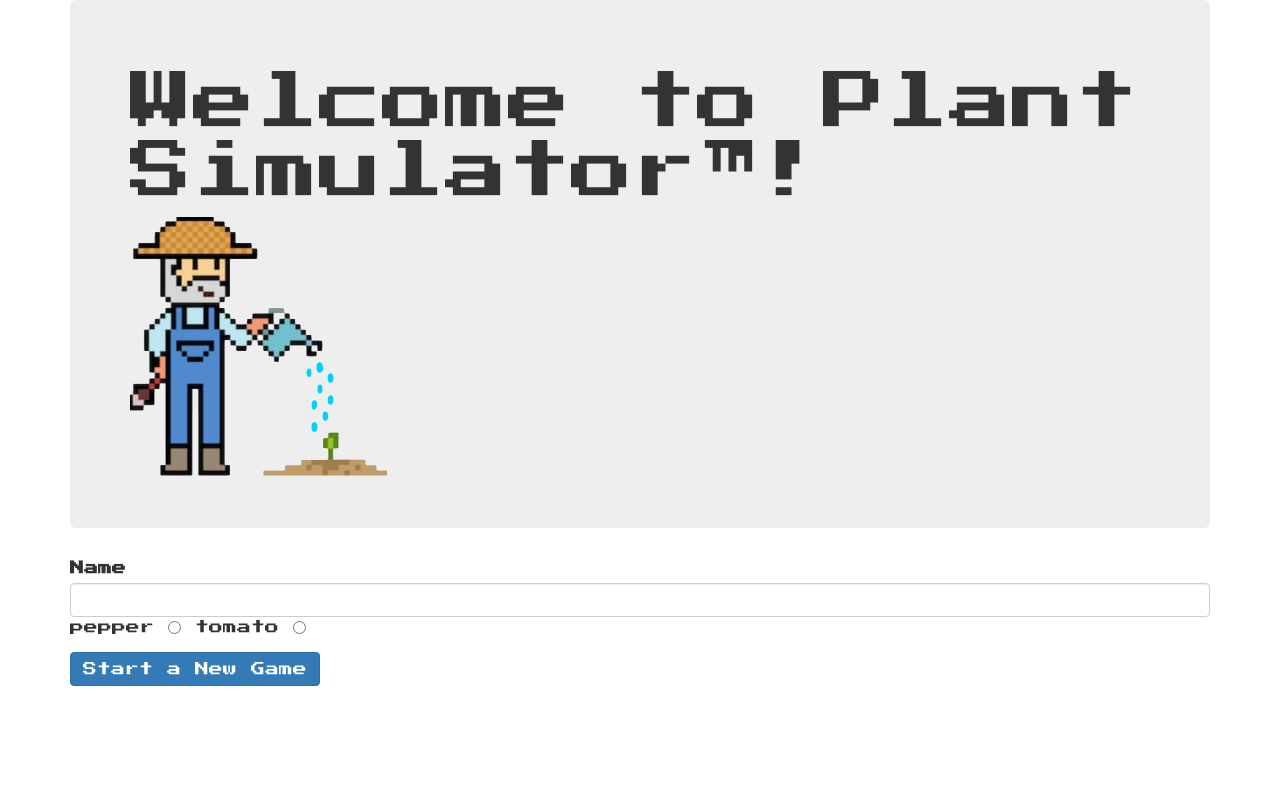
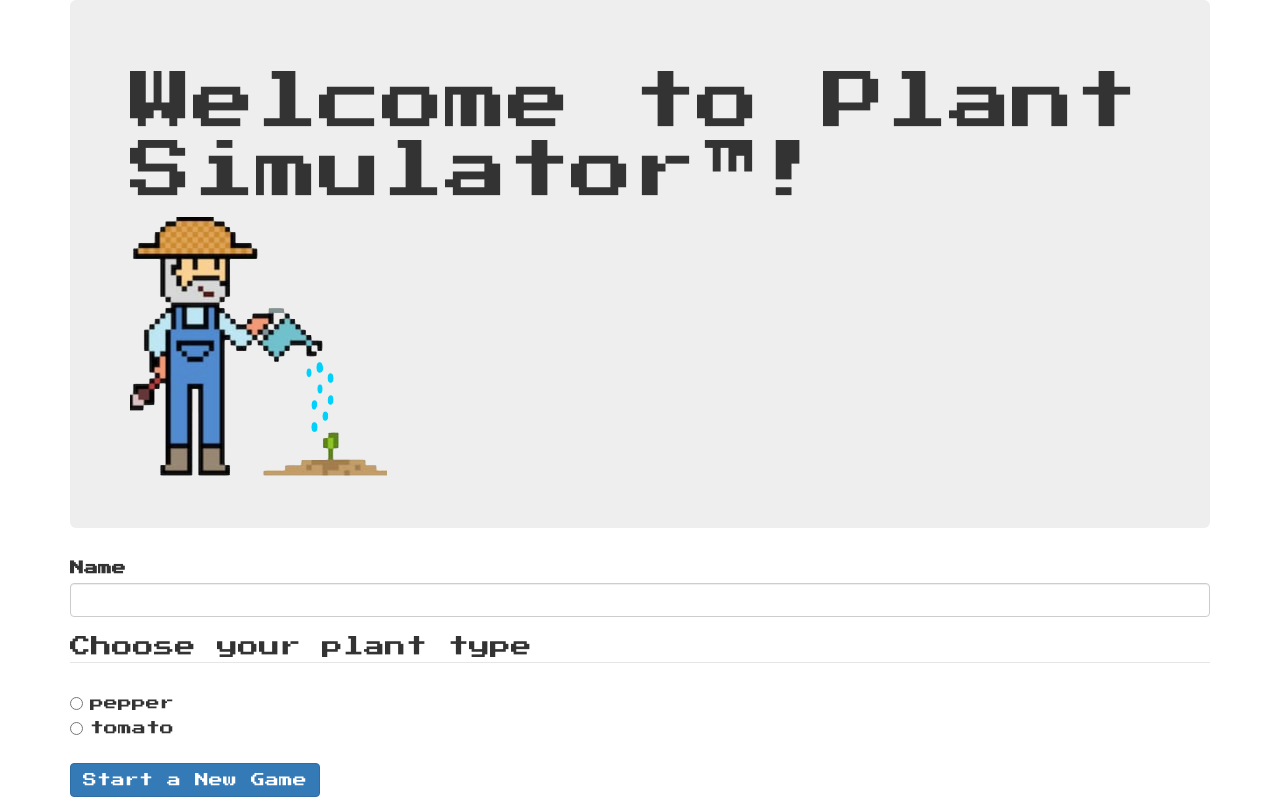
Before and after one commit to mdesjardins/tomatosim, a Rails app: page /plants/new in a window 1280 px wide. Run offline with Rails 7, Linux system fonts and the light colour scheme; style sheets or scripts are compiled from the project's sources; some libraries are stand-ins or nearby versions.

Commit message:
Improves a11y.

```diff
--- a/app/views/layouts/application.html.erb
+++ b/app/views/layouts/application.html.erb
@@ -1,7 +1,7 @@
 <!DOCTYPE html>
 <html>
   <head>
-    <title>Tomato Simulator &trade;</title>
+    <title>Plant Simulator &trade;</title>
     <%= csrf_meta_tags %>
     <%= csp_meta_tag %>
 
--- a/app/views/plants/new.html.haml
+++ b/app/views/plants/new.html.haml
@@ -5,8 +5,13 @@
   .form-group
     = f.label :name
     = f.text_field :name, class: "form-control"
-    .form-group
+  .form-group
+    %fieldset
+      %legend Choose your plant type
       - @plant.sim_params.keys.each do |plant_type|
-        = plant_type
-        = f.radio_button :plant_type, plant_type
+        .radio
+          = label_tag do
+            = f.radio_button :plant_type, plant_type
+            = plant_type
+
   = f.submit "Start a New Game", class: "btn btn-primary"
```
